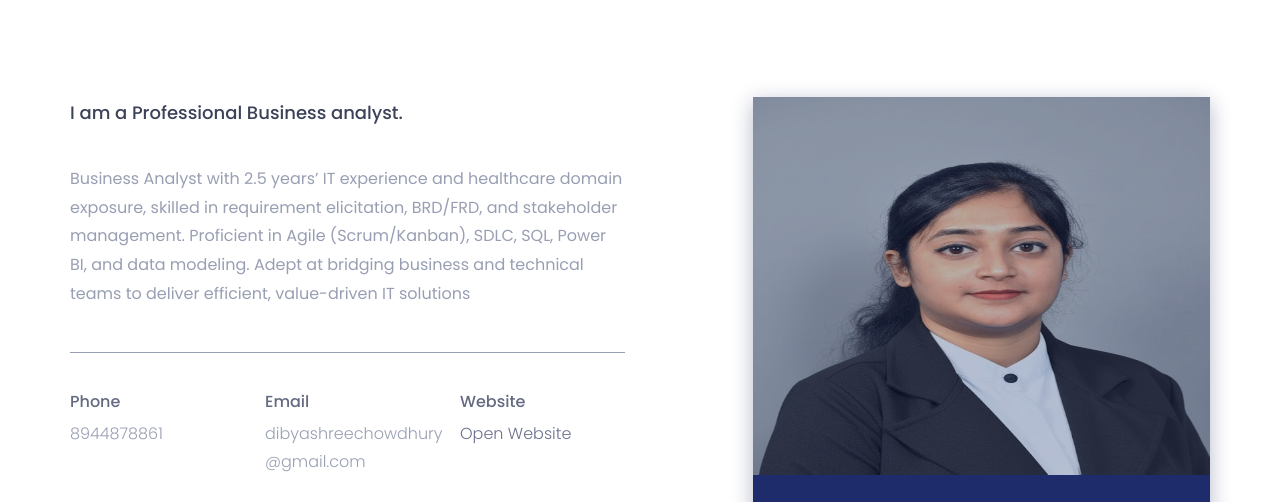
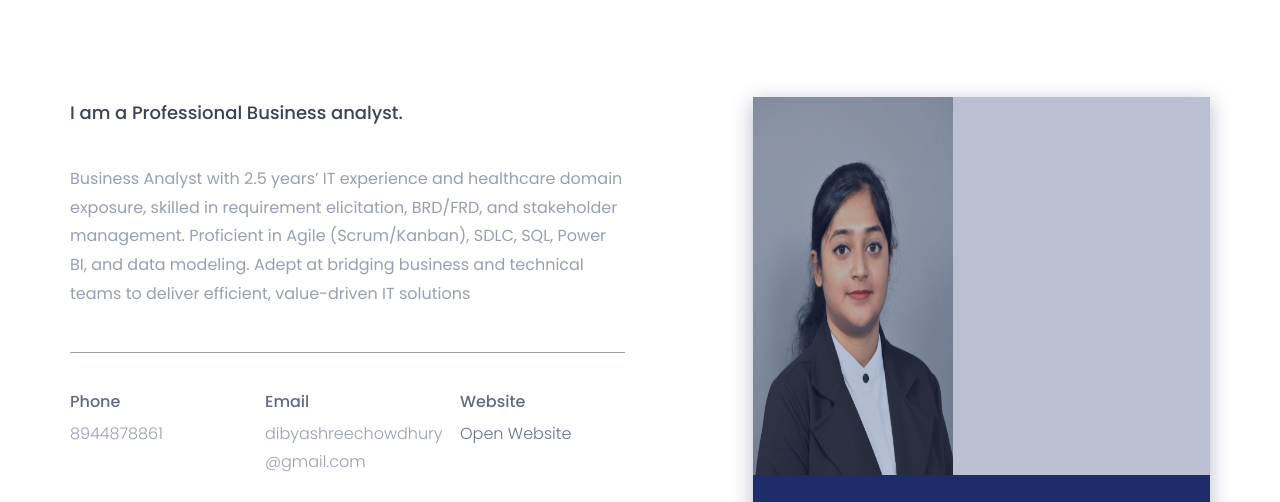
Before and after one commit to Dibyashree-Chowdhury/browny-v1.0, a plain HTML site: page index.html in a window 1280 px wide. Shown: the part 930-1432 px from the top of the page. Drawn offline with nearby package versions, Linux system fonts and the light colour scheme; files whose address does not match are found by name.

Commit message:
Update index.html

```diff
--- a/index.html
+++ b/index.html
@@ -170,7 +170,7 @@
 						<div class="col-sm-offset-1 col-sm-5">
 							<div class="single-about-img">
 								<!-- <img src="IMG_20250106_003110_559-removebg-preview.png" alt="profile_image"  width="500" height="600"> -->
-									<img src="unnamed%20(1).jpg" alt="profile_image"  width="500" height="600">
+									<img src="unnamed%20(1).jpg" alt="profile_image"  width="200" height="600">
 								<div class="about-list-icon">
 									<ul>
 										<li>
```
